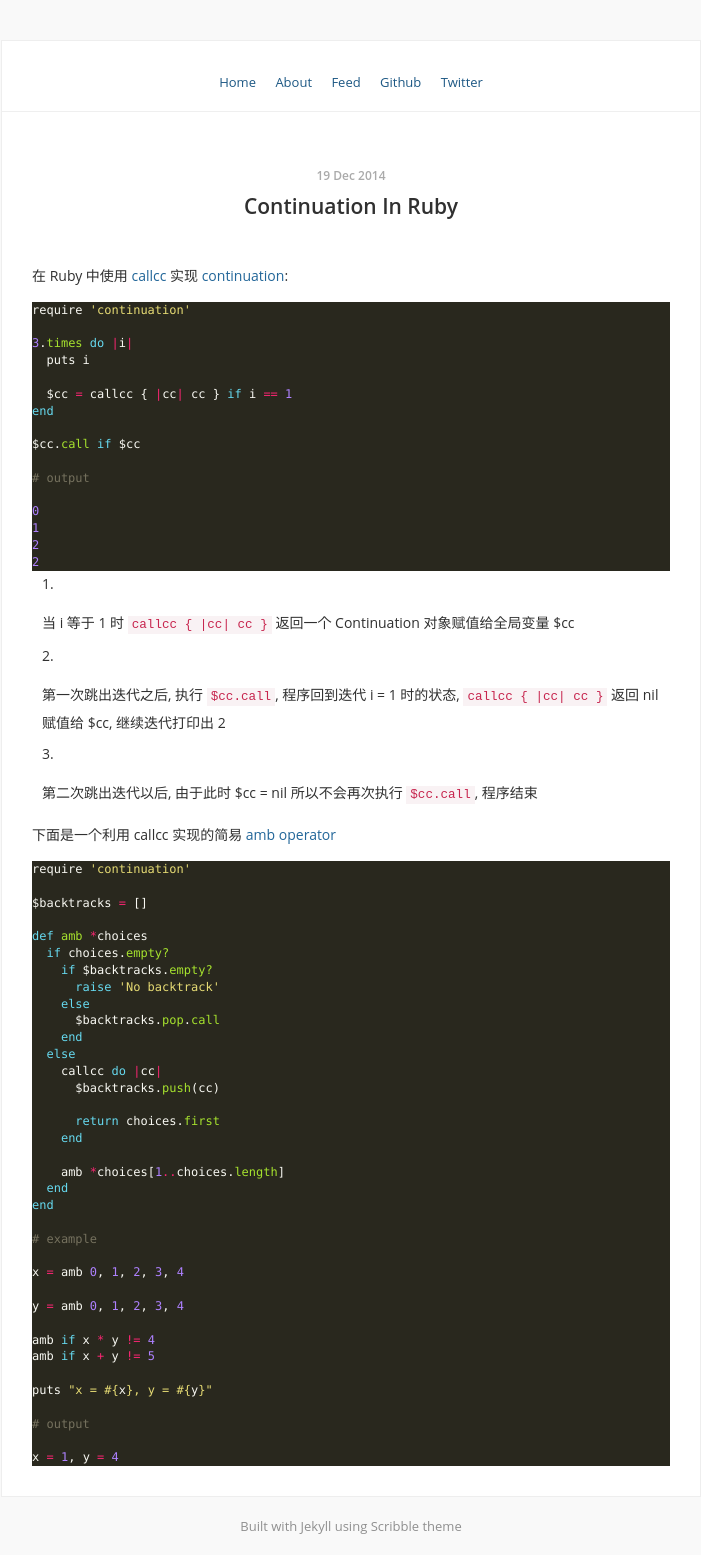
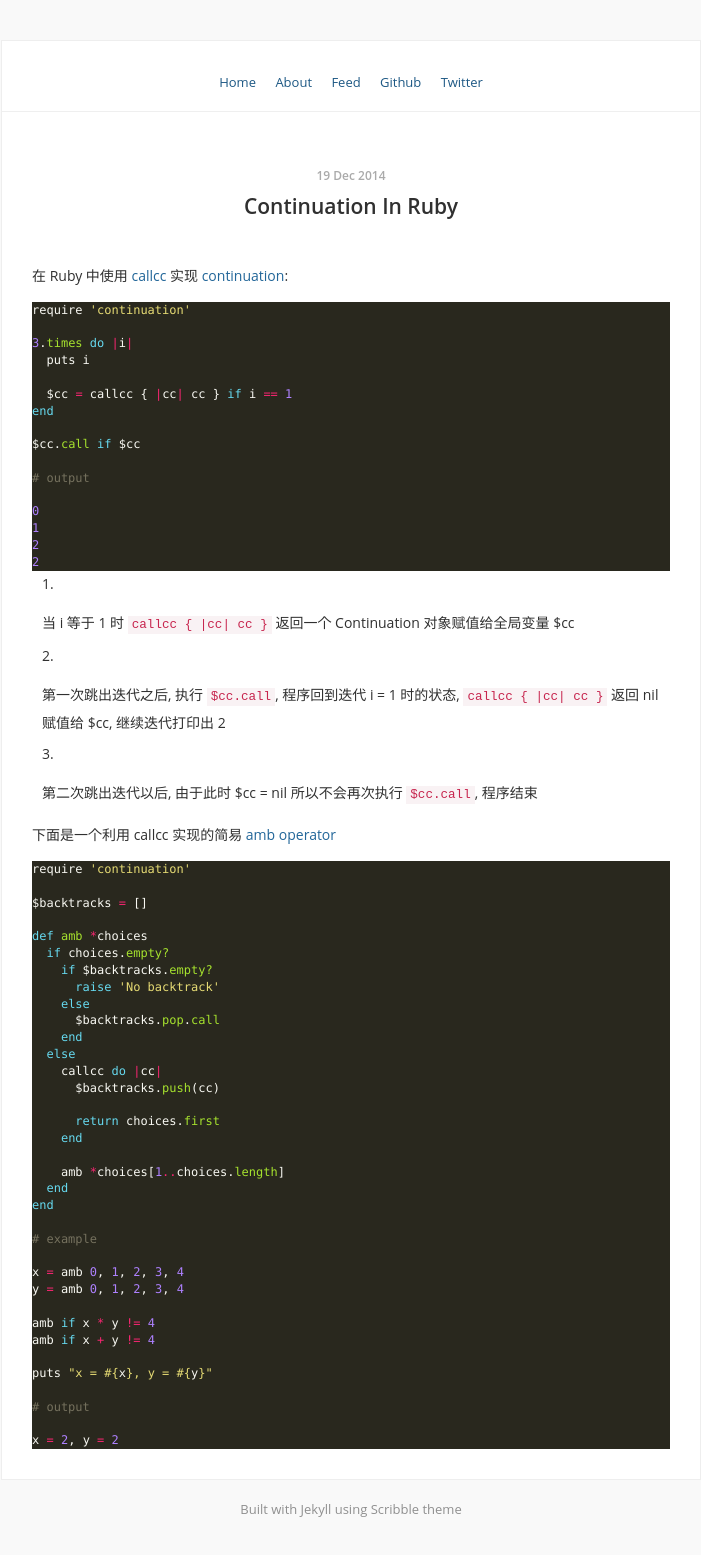
Before and after one commit to Leslie89xlxiao/zhouguangming.github.io, a Jekyll site: the page built from _posts/2014-12-19-continuation-in-ruby.md, in a window 1280 px wide. Shown: the whole page, without its empty margins (289-990 px from the left). Built offline with Jekyll 4.4.1, drawn with Linux system fonts in a browser that asks for light colours; Markdown is read by kramdown in place of the engine named in the settings.

Commit message:
update post

````diff
--- a/_posts/2014-12-19-continuation-in-ruby.md
+++ b/_posts/2014-12-19-continuation-in-ruby.md
@@ -57,15 +57,14 @@ end
 # example
 
 x = amb 0, 1, 2, 3, 4
-
 y = amb 0, 1, 2, 3, 4
 
 amb if x * y != 4
-amb if x + y != 5
+amb if x + y != 4
 
 puts "x = #{x}, y = #{y}"
 
 # output
 
-x = 1, y = 4
+x = 2, y = 2
 ```
````
